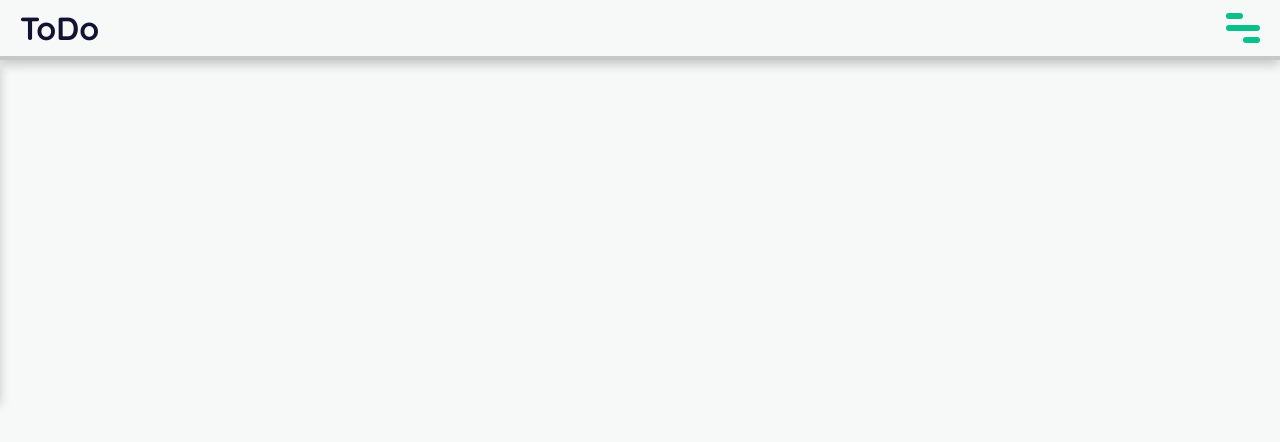
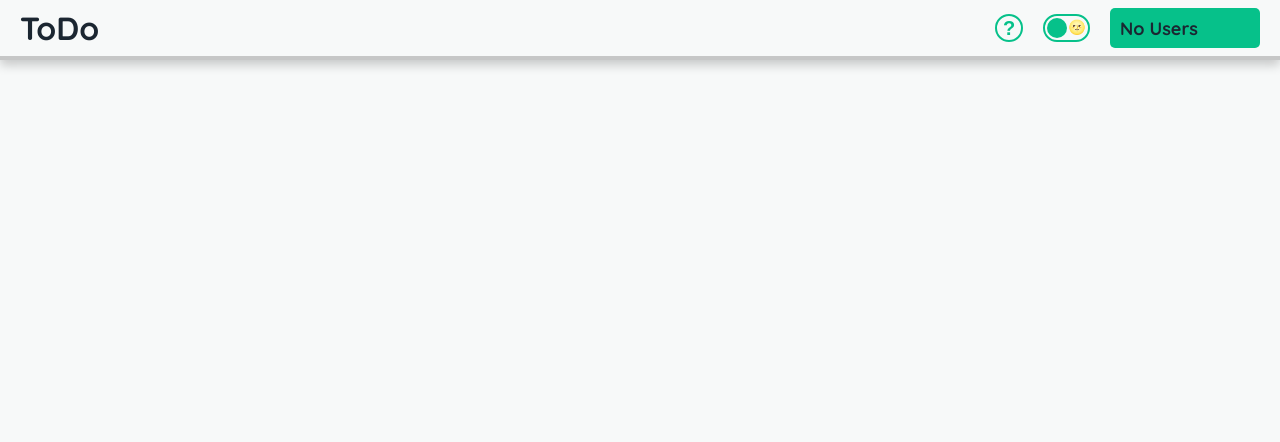
Before and after one commit to neriobalza/to-do, a React (Create React App) app: page / in a window 1280 px wide. Shown: the top 442 px of the page. Built offline with nearby package versions, Linux system fonts and the light colour scheme.

Commit message:
-Users select

```diff
--- a/src/app/App.js
+++ b/src/app/App.js
@@ -1,20 +1,13 @@
 import React from "react";
-import { BrowserRouter as Router, Routes, Route } from "react-router-dom";
 
 import Layout from "../components/layout/Layout";
-import Home from "../routes/Home";
+import ToDo from "../page/ToDo";
 
 function App() {
   return (
-    <>
-      <Router>
-        <Layout>
-          <Routes>
-            <Route path="/" element={<Home />} />
-          </Routes>
-        </Layout>
-      </Router>
-    </>
+    <Layout>
+      <ToDo />
+    </Layout>
   );
 }
 
--- a/src/components/layout/Header.jsx
+++ b/src/components/layout/Header.jsx
@@ -4,13 +4,12 @@ const Header = () => {
   const [darkMode, setDarkMode] = useState(false);
 
   useEffect(() => {
-    console.log("Inicializando");
     if (localStorage.getItem("dark-mode")) {
       const darkOnLocal = JSON.parse(localStorage.getItem("dark-mode"));
       setDarkMode(darkOnLocal);
       if (darkOnLocal) {
+        document.body.classList.add("dark");
         document.getElementById("dark-mode-button").classList.add("active");
-        document.body.classList.add("dark");
       }
     } else {
       localStorage.setItem("dark-mode", darkMode);
@@ -24,8 +23,8 @@ const Header = () => {
   };
 
   const handleDarkMode = () => {
+    document.body.classList.toggle("dark");
     document.getElementById("dark-mode-button").classList.toggle("active");
-    document.body.classList.toggle("dark");
     localStorage.setItem("dark-mode", !darkMode);
     setDarkMode(!darkMode);
   };
@@ -35,6 +34,8 @@ const Header = () => {
       <h1 className="header__title">ToDo</h1>
 
       <nav className="navbar" id="menu-navbar">
+        <button className="info-button">?</button>
+
         <div
           id="dark-mode-button"
           className="dark-mode-button"
@@ -43,25 +44,21 @@ const Header = () => {
           <div className="dark-mode-button__toggle"></div>
         </div>
 
-        {/* <div className="users">
-          <p className="users__title">User:</p>
-          <p className="users__current">Nerio</p>
+        <div id="users" className="users">
+          <p className="users__current">No Users</p>
           <ul className="users__list">
-            <li className="users__list--item">Nerio</li>
-            <li className="users__list--item">Alejandra</li>
-            <li className="users__list--item">Sol</li>
-            <li className="users__list--item">Creater New User</li>
+            {/* <li className="users__list--item">Nerio</li> */}
+            <li className="users__list--item">Creater user</li>
           </ul>
-        </div> */}
+        </div>
 
-        {/* <p>User</p>
-        <ul className="navbar__list">
-          <li className="navbar__list--item">About</li>
+        <ul className="social-media">
+          <li className="social-media__link">
+            <a href="/">
+              <i></i>
+            </a>
+          </li>
         </ul>
-
-        <ul className="navbar__social-media">
-          <li className="navbar__social-media--item"></li>
-        </ul> */}
       </nav>
 
       <div id="menu-btn" className="header__button" onClick={handleOpenMenu}>
--- /dev/null
+++ b/src/page/ToDo.jsx
@@ -0,0 +1,7 @@
+import React from "react";
+
+const ToDo = () => {
+  return <main className="todo"></main>;
+};
+
+export default ToDo;
--- a/src/routes/Home.jsx
+++ /dev/null
@@ -1,7 +0,0 @@
-import React from "react";
-
-const Home = () => {
-  return <main className="home"></main>;
-};
-
-export default Home;
--- a/src/styles/components/layout/Header.scss
+++ b/src/styles/components/layout/Header.scss
@@ -4,9 +4,10 @@
   padding: 0 2rem;
   align-items: center;
   justify-content: space-between;
-  border-bottom: 4px solid $white-2;
-  box-shadow: 0px 5px 10px $white-2;
+  border-bottom: 4px solid $rgba-gray;
+  box-shadow: 0px 5px 10px $rgba-gray;
   position: relative;
+  background: $white;
 
   &__title {
     font-size: 3.2rem;
@@ -25,7 +26,7 @@
       width: 100%;
       height: 0.6rem;
       border-radius: 0.3rem;
-      background: var(--button-color);
+      background: $green;
       transition: 250ms;
 
       &:first-of-type {
@@ -50,21 +51,27 @@
         }
       }
     }
+    @media screen and (min-width: 768px) {
+      display: none;
+    }
   }
 
   .navbar {
     width: 100%;
     min-height: calc(50vh - 6rem);
     padding: 2rem 2rem;
-    display: grid;
-    align-content: flex-start;
-    gap: 2rem;
+    // display: grid;
+    // align-content: flex-start;
+    // gap: 2rem;
+    display: flex;
+    flex-direction: column;
+    justify-content: space-between;
     position: absolute;
     left: -100%;
     top: 6rem;
-    background: var(--white);
-    border-bottom: 4px solid $white-2;
-    box-shadow: 0px 5px 10px $white-2;
+    background: inherit;
+    border-bottom: 4px solid $rgba-gray;
+    box-shadow: 0px 5px 10px $rgba-gray;
     transition: 250ms;
 
     &.active {
@@ -72,14 +79,13 @@
     }
 
     .dark-mode-button {
-      border: 4px solid var(--button-color);
-      width: 5.1rem;
-      margin-left: auto;
+      border: 2px solid $green;
+      width: 4.7rem;
+      margin: 0 auto;
       border-radius: 1.6rem;
-      height: 3.2rem;
+      height: 2.8rem;
       padding: 0.2rem;
       position: relative;
-      // background-color: var(--very-dark-gray);
 
       &::after {
         content: "🌞 🌝";
@@ -89,7 +95,7 @@
       &__toggle {
         width: 2rem;
         height: 2rem;
-        background: var(--button-color);
+        background: $green;
         position: absolute;
         border-radius: 50%;
         transition: 250ms;
@@ -104,55 +110,116 @@
     }
 
     .users {
-      &__title {
-        width: 200px;
-        margin: 0 auto;
-        padding-left: 0.5rem;
-        font-size: 1.6rem;
+      height: 4rem;
+      width: 150px;
+      background: $green;
+      color: $very-dark-gray;
+      border-radius: 0.5rem;
+      position: relative;
+      margin: 0 auto;
+
+      p,
+      li {
+        font-size: 1.8rem;
+        height: 4rem;
+        display: flex;
+        align-items: center;
+        padding-left: 1rem;
         font-weight: bold;
       }
-      &__current {
-        padding-left: 0.5rem;
-        background: $white-2;
-        border-radius: 0.4rem;
-        font-size: 1.6rem;
-        font-weight: 500;
-        height: 3rem;
-        display: flex;
-        align-items: center;
-        width: 200px;
-        margin: 0 auto;
-        border: 4px solid $button-color;
-      }
+
       &__list {
-        background: $white-2;
+        width: 100%;
+        position: absolute;
+        font-size: 2;
+        background: inherit;
         max-height: 0rem;
-        width: 200px;
-        margin: 0 auto;
+        transition: 250ms;
         overflow-y: scroll;
-        transition: 250ms;
-        border-radius: 0.5rem;
+
+        &::-webkit-scrollbar {
+          width: 1rem;
+        }
+        &::-webkit-scrollbar-thumb {
+          background: $rgba-gray;
+          border-radius: 0.5rem;
+        }
 
         &--item {
-          font-size: 1.6rem;
-          font-weight: 500;
-          height: 3rem;
-          padding: 0 0.5rem;
-          display: flex;
-          align-items: center;
-          // text-align: center;
-        }
-
-        &:active {
-          max-height: 9rem;
+          &:active {
+            background: $rgba-gray;
+            border-radius: 0.5rem;
+          }
+          @media screen and (min-width: 768px) {
+            &:hover {
+              background: $rgba-gray;
+              border-radius: 0.5rem;
+            }
+          }
         }
       }
+
+      &.active {
+        border-radius: 0.5rem 0.5rem 0 0;
+        .users__list {
+          max-height: 9rem;
+          border-radius: 0 0 0.5rem 0.5rem;
+        }
+      }
+      &:hover {
+        border-radius: 0.5rem 0.5rem 0 0;
+        .users__list {
+          max-height: 9rem;
+          border-radius: 0 0 0.5rem 0.5rem;
+        }
+      }
+    }
+
+    .social-media {
+      height: 4rem;
+      @media screen and (min-width: 768px) {
+        position: absolute;
+      }
+    }
+
+    .info-button {
+      background: none;
+      color: $green;
+      border: 2px solid $green;
+      height: 2.8rem;
+      width: 2.8rem;
+      border-radius: 1.5rem;
+      font-size: 2rem;
+      font-weight: bold;
+      display: none;
+
+      &:hover {
+        background: $green;
+        color: $very-dark-gray;
+      }
+      @media screen and (min-width: 768px) {
+        display: block;
+      }
+    }
+
+    @media screen and (min-width: 768px) {
+      position: static;
+      flex-direction: row;
+      gap: 2rem;
+      min-height: initial;
+      max-height: 5.6rem;
+      align-items: center;
+      padding: 0;
+      border: none;
+      transition: none;
+      box-shadow: none;
+      width: auto;
     }
   }
 }
 
 body.dark {
-  .navbar {
+  .header {
     background: $very-dark-gray;
   }
 }
--- a/src/styles/lib/Globals.scss
+++ b/src/styles/lib/Globals.scss
@@ -1,24 +1,13 @@
 @import url("https://fonts.googleapis.com/css2?family=Manrope:wght@200;300;400;500;600;700;800&display=swap");
 @import url("https://fonts.googleapis.com/css2?family=Quicksand:wght@300;400;500;600;700&display=swap");
-:root {
-  --white: #f7f9f9;
-  --black: #000;
-  --white-2: rgba(#000, 0.2);
-  --very-light-gray: #aeb6bf;
-  --very-dark-gray: #1b2631;
-  --very-dark-blue: #121331;
-  --button-color: #06c18a;
-  --alert-color: #e67e22;
-  --danger-color: #b03a2e;
-}
 
 $white: #f7f9f9;
 $black: #000;
-$white-2: rgba($black, 0.2);
-$very-light-gray: #aeb6bf;
+$rgba-gray: rgba($black, 0.2);
+$light-gray: #aeb6bf;
 $very-dark-gray: #1b2631;
-$very-dark-blue: #121331;
-$button-color: #06c18a;
+$dark-blue: #121331;
+$green: #06c18a;
 $alert-color: #e67e22;
 $danger-color: #b03a2e;
 
@@ -33,13 +22,13 @@ html {
 
 body {
   font-family: "Quicksand", sans-serif;
-  background: var(--white);
-  color: var(--very-dark-blue);
+  background: $white;
+  color: $very-dark-gray;
 }
 
 body.dark {
-  background: var(--very-dark-gray);
-  color: var(--white);
+  background: $very-dark-gray;
+  color: $white;
 }
 
 a {
```
Also changed, not shown: src/routes/App.jsx (deleted).
